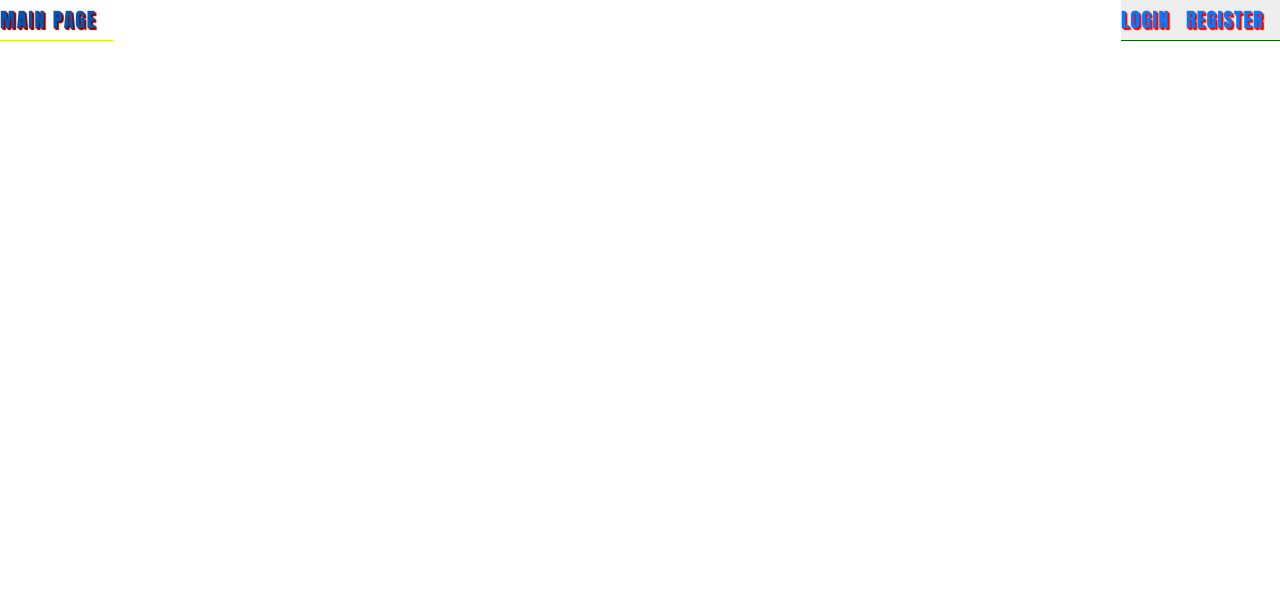
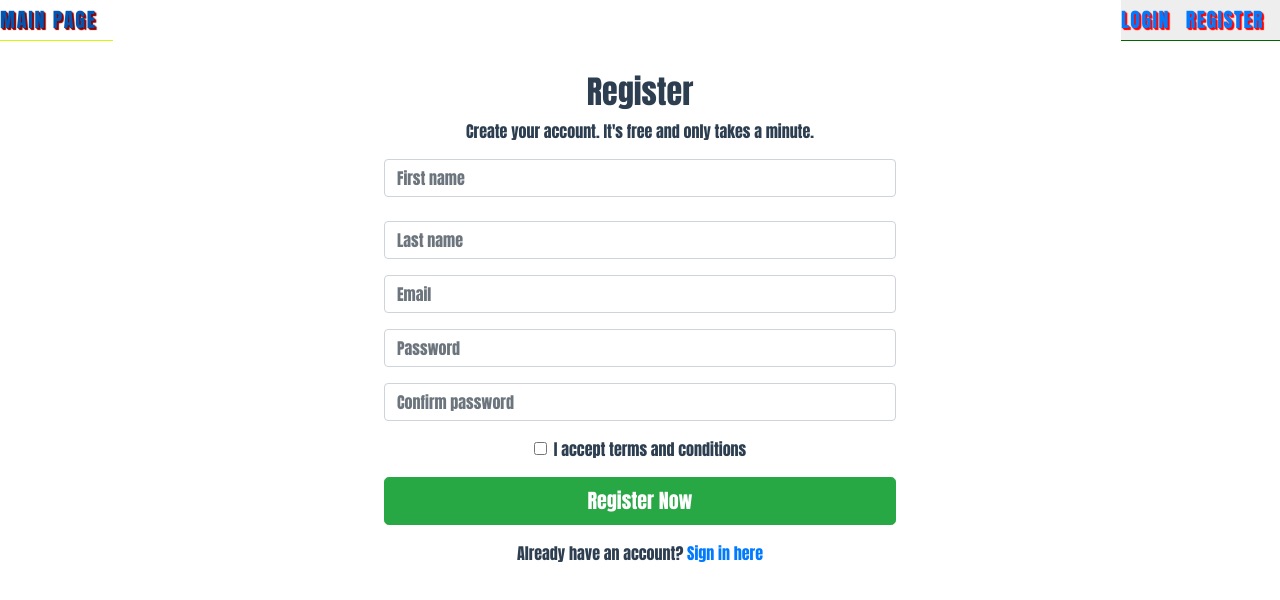
Before and after one commit to Strajla/Gallery-App-Front, a Vue app: page /register in a window 1280 px wide. Shown: the top 600 px of the page. Built offline with nearby package versions, Linux system fonts and the light colour scheme.

Commit message:
Register form, part of validation with other small changes

```diff
--- a/src/components/Login.vue
+++ b/src/components/Login.vue
@@ -5,12 +5,12 @@
 
         <form id="loginForm" @submit.prevent="submit">
             <div class="form-group">
-                <label for="email">Email:</label> <br>
+                <label for="email">Email</label> <br>
                 <input v-model="email" class="form-control" id="email" type="email" placeholder="Enter your email here...">
             </div>
 
             <div class="form-group">
-                <label for="password">Password:</label> <br>
+                <label for="password">Password</label> <br>
                 <input v-model="password" class="form-control" id="password"  type="password" placeholder="Enter your password here...">
             </div>
 
--- a/src/components/NavBar.vue
+++ b/src/components/NavBar.vue
@@ -4,6 +4,23 @@
       <div id="mainpage">
         <router-link to="/" class="navbar-brand">Main Page</router-link>
       </div>
+      <div id="yourgalleries">
+        <router-link
+          to="/your-galleries"
+          class="navbar-brand"
+          v-if="isUserAuthenticated"
+          >Your Galleries</router-link
+        >
+      </div>
+      <div id="create">
+        <router-link
+          to="/creating"
+          class="navbar-brand"
+          v-if="isUserAuthenticated"
+          >Create your Gallery</router-link
+        >
+      </div>
+
       <div id="otherpages">
         <router-link
           to="/login"
--- a/src/components/Register.vue
+++ b/src/components/Register.vue
@@ -1,16 +1,169 @@
 <template>
+  <div class="signup-form">
+    <form class="form-horizontal" @submit.prevent="onSubmit">
+      <h2>Register</h2>
+      <p class="hint-text">
+        Create your account. It's free and only takes a minute.
+      </p>
+      <div class="form-group">
+        <div class="alert alert-danger" v-if="errors.length">
+          <ul class="mb-0">
+            <li v-for="(error, index) in errors" :key="index">{{ error }}</li>
+          </ul>
+        </div>
 
-    <div></div>
+        <input
+          v-model="first_name"
+          type="text"
+          class="form-control"
+          name="first_name"
+          id="first_name"
+          required
+          placeholder="First name"
+        />
+        <br />
+        <input
+          v-model="last_name"
+          type="text"
+          class="form-control"
+          name="last_name"
+          id="last_name"
+          required
+          placeholder="Last name"
+        />
+      </div>
+      <div class="form-group">
+        <input
+          v-model="email"
+          type="email"
+          class="form-control"
+          name="email"
+          id="email"
+          required
+          placeholder="Email"
+        />
+      </div>
+      <div class="form-group">
+        <input
+          v-model="password"
+          type="password"
+          class="form-control"
+          name="password"
+          id="password"
+          required
+          placeholder="Password"
+        />
+      </div>
+      <div class="form-group">
+        <input
+          v-model="password_confirmation"
+          type="password"
+          class="form-control"
+          name="password_confirmation"
+          id="password_confirmation"
+          required
+          placeholder="Confirm password"
+        />
+      </div>
+
+      <div class="form-group">
+        <div class="form-check">
+          <input
+            class="form-check-input"
+            type="checkbox"
+            id="gridCheck"
+            required
+          />
+          <label class="form-check-label" for="gridCheck">
+            I accept terms and conditions
+          </label>
+        </div>
+      </div>
+      <div v-if="error" class="alert alert-danger" role="alert">Error message</div>
+      <div class="form-group">
+        <button type="submit" class="btn btn-success btn-lg btn-block">
+          Register Now
+        </button>
+      </div>
+    </form>
+    <div class="text-center">
+
+Already have an account? <a href="/login">Sign in here</a>
+    </div>
+  </div>
 </template>
 
 <script>
+import { mapGetters, mapActions } from "vuex";
+
 export default {
-    name: 'Register',
+  data() {
+    return {
+      first_name: "",
+      last_name: "",
+      email: "",
+      password: "",
+      password_confirmation: "",
+      errors: [],
+    };
+  },
+  computed: {
+    ...mapGetters({
+      error: "auth/errors",
+    }),
+  },
+  methods: {
+    ...mapActions({
+      register: "auth/register",
+    }),
+    onSubmit() {
+      this.errors = [];
+      if (!this.first_name) {
+        this.errors.push(
+          "First name value you provided is incorrect or to short, please try again."
+        );
+      }
+      if (!this.last_name || this.last_name.length < 6) {
+        this.errors.push(
+          "Last name value you provided is incorrect or to short, please try again."
+        );
+      }
+      if (!this.email) {
+        this.errors.push("Email adress is required.");
+      }
 
-}
+      if (
+        !this.password ||
+        this.password.search(/\d/) == -1 ||
+        this.password.length < 8
+      ) {
+        this.errors.push("Password is required.");
+      }
+      if (!this.password_confirmation) {
+        this.errors.push("Please confirm your password once again.");
+      }
+      if (this.password !== this.password_confirmation) {
+        this.errors.push(
+          "Password confirmation doesn not match your password."
+        );
+      }
 
+      if (!this.errors.length) {
+        const user = {
+          first_name: this.first_name,
+          last_name: this.last_name,
+          email: this.email,
+          password: this.password,
+          password_confirmation: this.password_confirmation,
+        };
+        this.register(user);
+        this.$router.push("/main-page");
+      } else {
+        console.log("Unsecssfull registration");
+      }
+    },
+  },
+};
 </script>
 
-<style>
-
-</style>
+<style></style>
```
Also changed, not shown: src/router/index.js (+6 -11 lines).
